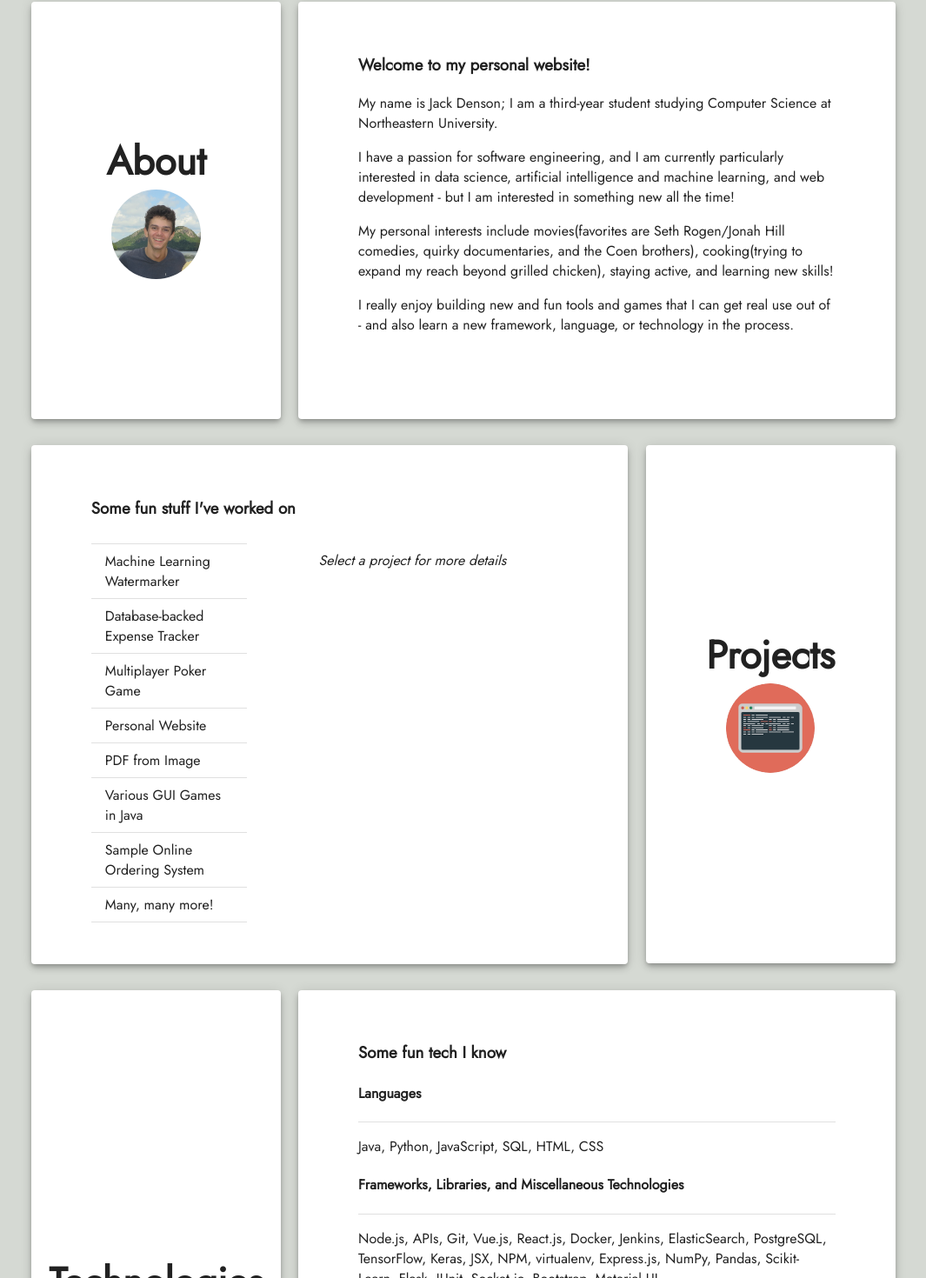
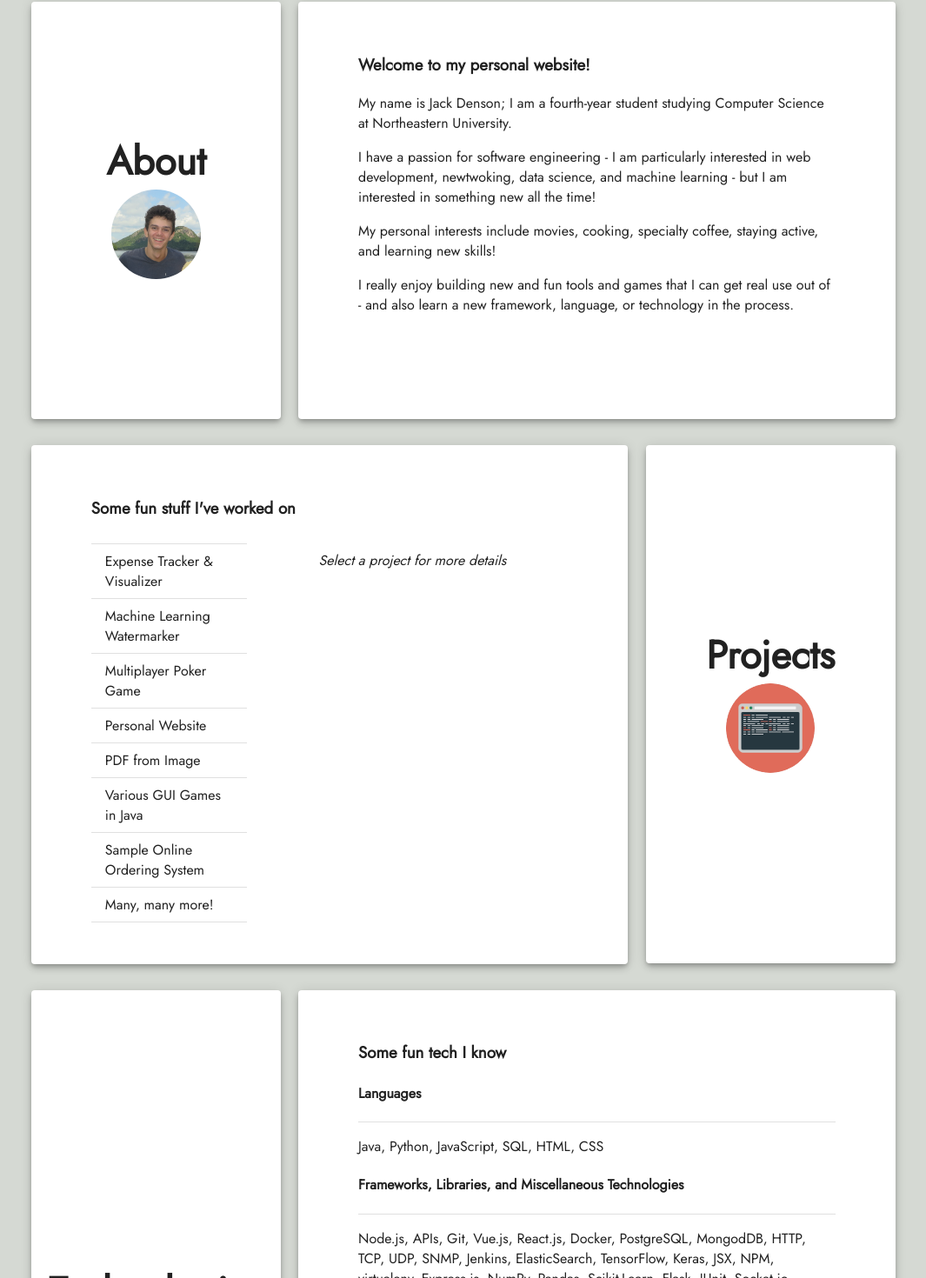
Before and after one commit to jack-denson/personal-site, a React (Create React App) app: page / in a window 1280 px wide. Shown: the part 147-1617 px from the top of the page at 87% size, without its empty margins (102-1167 px from the left). Built offline with nearby package versions, Linux system fonts and the light colour scheme.

Commit message:
2022 update

```diff
--- a/src/App.js
+++ b/src/App.js
@@ -1,5 +1,4 @@
 import './App.css';
-import { Grid } from '@material-ui/core'
 import Section from './Section.js'
 import JackRound from './img/JackRound.png'
 import ProjectsIcon from './img/projects.png'
@@ -9,7 +8,7 @@ import Divider from '@material-ui/core/Divider';
 import ProjectSelector from './ProjectSelector'
 import { useEffect } from 'react'
 import Link from '@material-ui/core/Link';
-import Resume from './resume.pdf'
+import Resume from './Jack Denson - Resume.pdf'
 
 function App() {
   useEffect(() => {
@@ -22,12 +21,10 @@ function App() {
       </header>
       <Section className="AppSection" title = "About" titleLeft={true} image={JackRound} imAlt = "Jack Denson">
       <h3>Welcome to my personal website!</h3>
-      <p> My name is Jack Denson; I am a third-year student studying Computer Science at Northeastern University.</p>
-      <p> I have a passion for software engineering, and I am currently particularly interested in data science, artificial intelligence and machine learning, and web development - but I am interested in something new all the time!</p>
+      <p> My name is Jack Denson; I am a fourth-year student studying Computer Science at Northeastern University.</p>
+      <p> I have a passion for software engineering - I am particularly interested in web development, newtwoking, data science, and machine learning - but I am interested in something new all the time!</p>
       <p> </p>
-      <p> My personal interests include movies(favorites are Seth Rogen/Jonah
-         Hill comedies, quirky documentaries, and the Coen brothers),
-       cooking(trying to expand my reach beyond grilled chicken), staying active, and learning new skills!</p>
+      <p> My personal interests include movies, cooking, specialty coffee, staying active, and learning new skills!</p>
        <p>I really enjoy building new and fun tools and games that I can get real use out of -
         and also learn a new framework, language, or technology in the process.</p>
       </Section>
@@ -42,7 +39,7 @@ function App() {
       <p>Java, Python, JavaScript, SQL, HTML, CSS</p>
       <h4>Frameworks, Libraries, and Miscellaneous Technologies</h4>
       <Divider />
-      <p>Node.js, APIs, Git, Vue.js, React.js, Docker, Jenkins, ElasticSearch, PostgreSQL, TensorFlow, Keras, JSX, NPM, virtualenv, Express.js, NumPy, Pandas, Scikit-Learn, Flask, JUnit, Socket.io, Bootstrap, Material UI</p>
+      <p>Node.js, APIs, Git, Vue.js, React.js, Docker, PostgreSQL, MongodDB, HTTP, TCP, UDP, SNMP, Jenkins, ElasticSearch, TensorFlow, Keras, JSX, NPM, virtualenv, Express.js, NumPy, Pandas, Scikit-Learn, Flask, JUnit, Socket.io, Bootstrap, Material UI</p>
       <h4>Applications</h4>
       <Divider />
       <p>Github, Gitlab, Jupyter Notebooks, Spyder, Python IDLE, IntelliJ, PyCharm, Eclipse, Adobe Photoshop, Microsoft Office, Git Bash, Oracle VirtualBox, Postman, Atom, Sublime</p>
@@ -51,7 +48,7 @@ function App() {
       <p>EC2, S3, Batch, Cloudwatch, ECR, RDS, Redshift, IAM, Amazon ElasticSearch, Lambda </p>
       <h4>Systems</h4>
       <Divider />
-      <p>Windows & Linux</p>
+      <p>MacOS, Windows, Linux</p>
       </Section>
       <Section className = "AppSection" title = "Contact" titleLeft = {false} image = {Contact} imAlt = "Contact Icon">
       <h3>Some easy ways to contact me</h3>
--- a/src/ProjectSelector.js
+++ b/src/ProjectSelector.js
@@ -9,19 +9,19 @@ class ProjectSelector extends React.Component {
     super(props)
     this.state = {'project':''};
     this.content = {'': <p style={{'textAlign': 'center'}}><i>Select a project for more details</i></p>,
-
+      'Expense Tracker & Visualizer' : <ul>
+        <li key="bullet1">Built an expense tracking site that would store given expenses to track my spending habits.</li>
+        <li key="bullet2">Implemented JWT authorization and authentication to enable multiple users</li>
+        <li key="bullet3">Used Node.js, Express.js, MongoDB, and Vue.js.</li>
+        <li key="bullet4">Visualized expense data using VegaLite, allowing dynamic configuration of plots.</li>
+        <li key="bullet5">Deployed using Heroku, and integrated with Siri and my cell phone's home screen using Scriptable</li>
+      </ul>,
       'Machine Learning Watermarker' : <ul>
         <li key="bullet1">Built steganographic “watermark” tool using machine learning, subtly altering photos by adding a robust and invisible watermark.</li>
         <li key="bullet2">One neural network would take in an image, and return an image that looks the same, but is slightly different.</li>
         <li key="bullet3">The other neural network would take in an image and detect if a watermark had been added.</li>
         <li key="bullet4">Built a front-end site and an API to easily access the watermarker.</li>
         <li key="bullet5">Used Python(TensorFlow, Keras, NumPy, Flask), and JavaScript with React.js to build the tool.</li>
-        </ul>,
-      'Database-backed Expense Tracker' : <ul>
-        <li key="bullet1">Built a simple expense tracking site that would store given expenses to track my spending habits.</li>
-        <li key="bullet2">Implemented a login page, followed by a table displaying expenses for a given user.</li>
-        <li key="bullet3">Used Node.js, Express.js, and a lightweight database called NEDB for the backend.</li>
-        <li key="bullet4">Used vanilla JavaScript, HTML, and CSS to build the front-end.</li>
         </ul>,
       'Multiplayer Poker Game': <ul>
           <li key="bullet1">Built a multiplayer online Texas-Holdem game using Socket.io</li>
@@ -37,7 +37,7 @@ class ProjectSelector extends React.Component {
           <li key="bullet5">Connected AWS Amplify to a Google Domains domain to serve from jdenson.com.</li></ul>,
       'PDF from Image' : <ul>
             <li key="bullet1">Built tool to convert images to arbitrary-length pdf files through a simple Express API.</li>
-            <li key="bullet2">Used JavaScript with Node.js, Express.js, and a library calledJSPdf to build the tool.</li>
+            <li key="bullet2">Used JavaScript with Node.js, Express.js, and a library called JSPdf to build the tool.</li>
             <li key="bullet3">Plan on deploying a static front-end site using AWS Amplify, connected to a serverless backend on AWS Lambda.</li>
             <li key="bullet4">May also need to utilize Amazon S3 to implement above site, or some form of cloud database to store PDF files.</li>
             <li key="bullet5">Future plans may also include implementing the Twilio API, so that I can send images via MMS, and create the PDF that way.</li>
```
Also changed, not shown: 2 other files (tests, documents, lock files or other folders).
